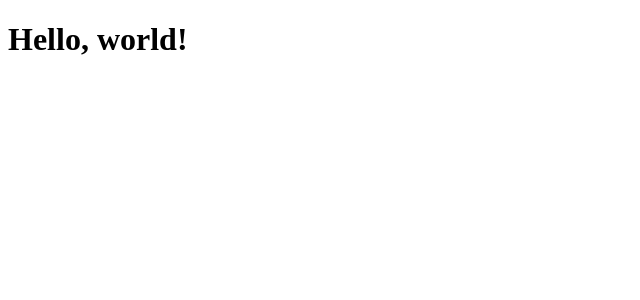
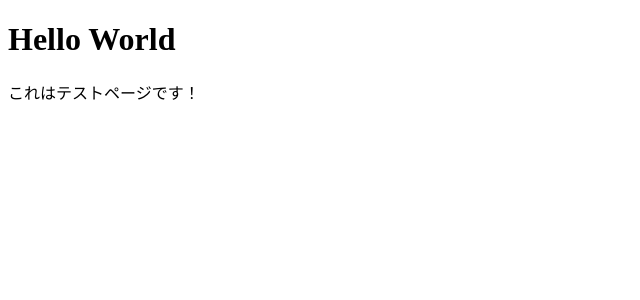
Before and after one commit to kotobabiki/quote-product-finder, a Next.js app: page / in a window 1280 px wide. Shown: the top 300 px of the page, without its empty margins (0-640 px from the left). Built offline with nearby package versions, Linux system fonts and the light colour scheme.

Commit message:
fix: remove pages folder and set test home page

```diff
--- a/src/app/page.tsx
+++ b/src/app/page.tsx
@@ -1,7 +1,8 @@
 export default function Home() {
     return (
-      <main>
-        <h1>Hello, world!</h1>
-      </main>
+      <div>
+        <h1>Hello World</h1>
+        <p>これはテストページです！</p>
+      </div>
     );
   }
```
